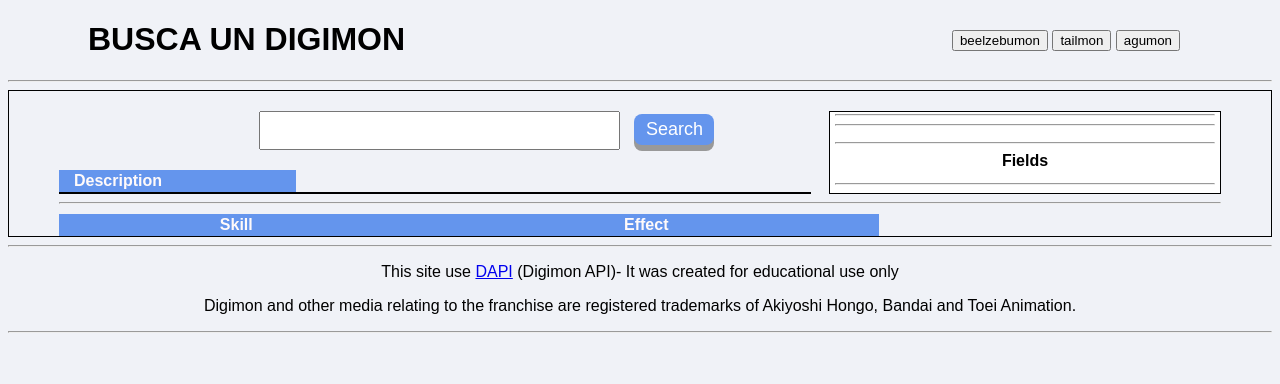
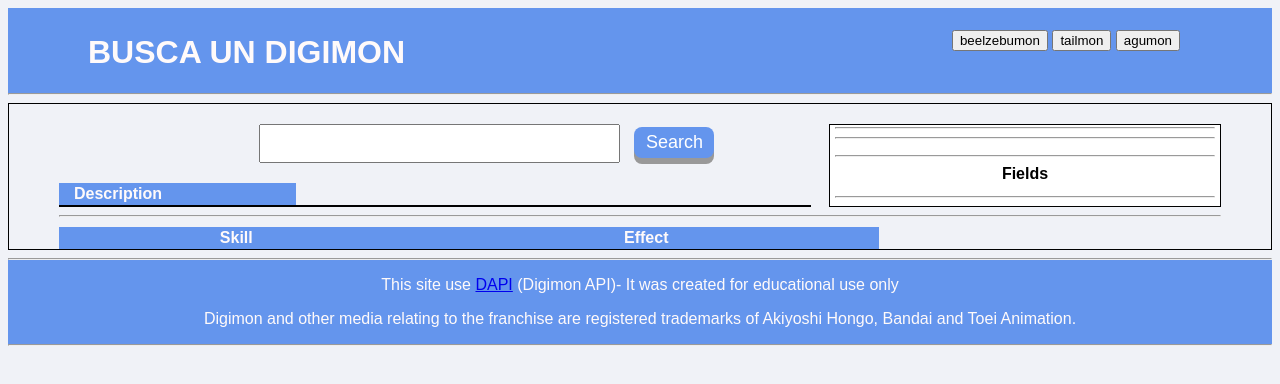
Before and after one commit to GuilleTano/FrontEnd_DM-Wiki, a plain HTML site: page consulta_digimon.html in a window 1280 px wide. Drawn offline with Linux system fonts and the light colour scheme.

Commit message:
Cambios menores de estilo

```diff
--- a/consulta_digimon.html
+++ b/consulta_digimon.html
@@ -17,8 +17,8 @@
             <button type="button" id="btnPruebas3">agumon</button>
         </div>
         <!--********************************** BOTONES TEMPORALES PARA PRUEBAS **********************************-->
+        <hr>
     </header>
-    <hr>
     <main id="contenedor">
         <input type="search" id="buscador" size="40px"> <button id="btnBuscar" class="btnBuscar">Search</button>
         <!-- MUESTRA LA CARTA DEL DIGIMON -->
@@ -61,7 +61,7 @@
         </div>
     </main>
 
-    <footer>
+    <footer id="footer">
         <hr>
         <div>
             <p style="text-align:center">This site use <a href="https://digimon-api.com/#docs">DAPI</a> (Digimon API)- It was created for educational use only</p>
--- a/digimon_estilo.css
+++ b/digimon_estilo.css
@@ -5,9 +5,20 @@ body{
 }
 
 #header{
+    background-color: #6495ed;
+    color: snow;
+    padding-top: 5px;
+}
+h1{
     text-align: left;
     margin-left: 80px;
 }
+
+#footer{
+    background-color: #6495ed;
+    color: snow;
+}
+
 #botonesPruebas{
     position: absolute;
     top: 30px;
```
